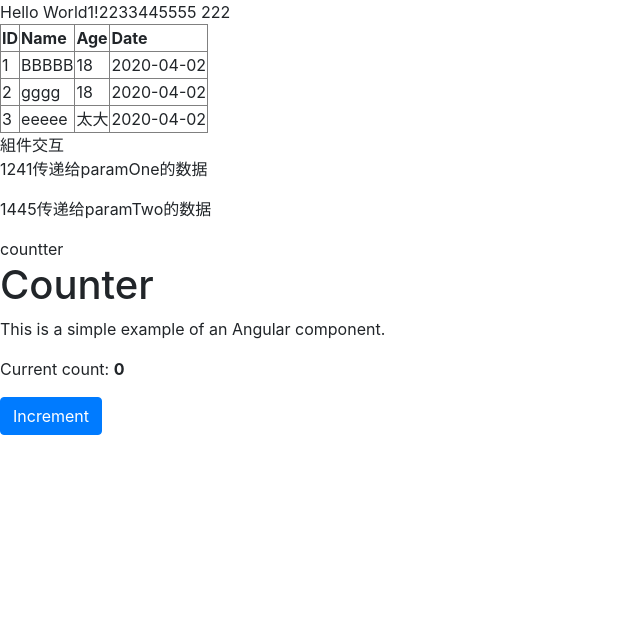
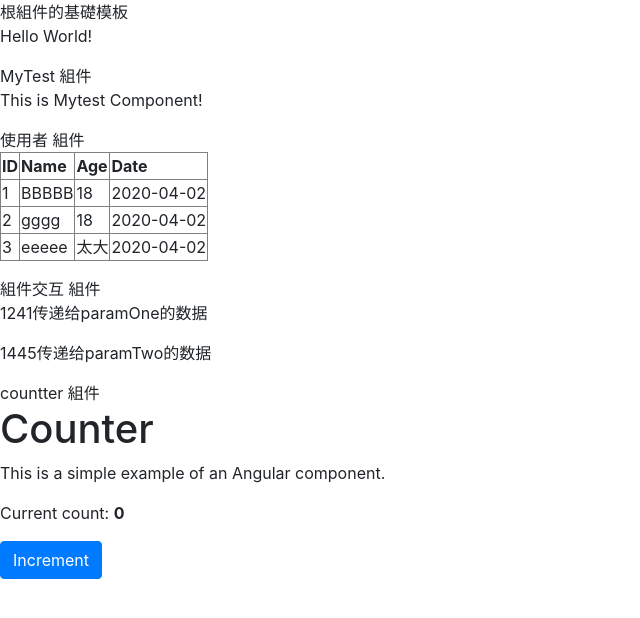
Before and after one commit to dckanji/MyLearn, an Angular app in the folder ClientApp/: page / in a window 1280 px wide. Shown: the top 618 px of the page, without its empty margins (0-640 px from the left). Built offline with nearby package versions, Linux system fonts and the light colour scheme; no server answers.

Commit message:
注解說明

```diff
--- a/ClientApp/src/app/Mytest/mytest.component.html
+++ b/ClientApp/src/app/Mytest/mytest.component.html
@@ -1 +1 @@
-<p>mytest works!</p>
+<p>This is Mytest Component!</p>
--- a/ClientApp/src/app/app.component.html
+++ b/ClientApp/src/app/app.component.html
@@ -1,16 +1,22 @@
-Hello World1!2233445555
-222
+根組件的基礎模板<br>
+Hello World!<br>
+<p></p>
+
+MyTest 組件<br>
+<app-mytest></app-mytest>
+<p></p>
+
+使用者 組件<br>
 <app-users></app-users>
+<p></p>
 
-組件交互
-
+組件交互 組件<br>
 <MyDemo-parent></MyDemo-parent>
 <!--
     <MyDemo-child></MyDemo-child>
 <MyDemo-parent></MyDemo-parent>
 -->
+<p></p>
 
-
-
-countter
+countter 組件<br>
 <app-counter-component></app-counter-component>
--- a/ClientApp/src/app/app.component.ts
+++ b/ClientApp/src/app/app.component.ts
@@ -17,9 +17,9 @@ import { Template } from '@angular/compiler/src/render3/r3_ast';
  *
 */
 @Component({
-  selector: 'app-root',
-  templateUrl: './app.component.html',
-  styleUrls: ['./app.component.css']
+  selector: 'app-root', /*使用这个组件的名称 html中應用如同 <app-root></app-root>*/
+  templateUrl: './app.component.html', /* html 模板的位置- 可用 template 属性的值来提供内联的 HTML 模板*/
+  styleUrls: ['./app.component.css'] /*css 样式*/
 })
 
 /**
```
Also changed, not shown: ClientApp/src/app/Mytest/mytest.component.ts (+6 -3 lines).
